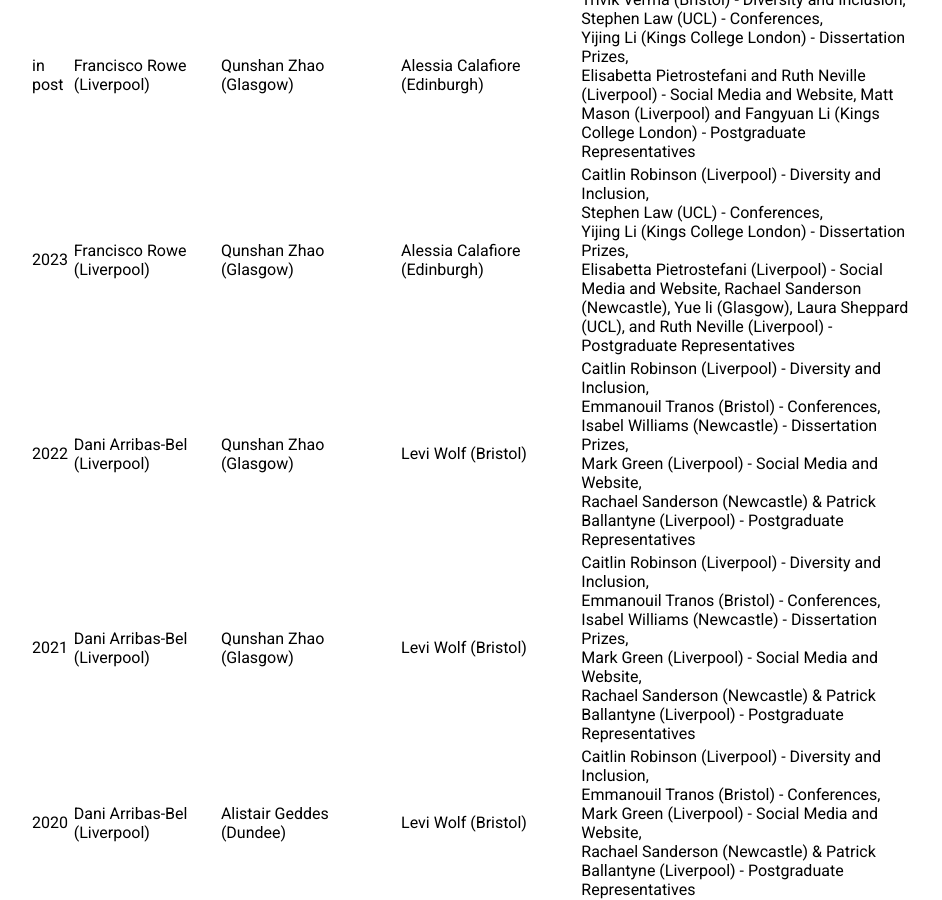
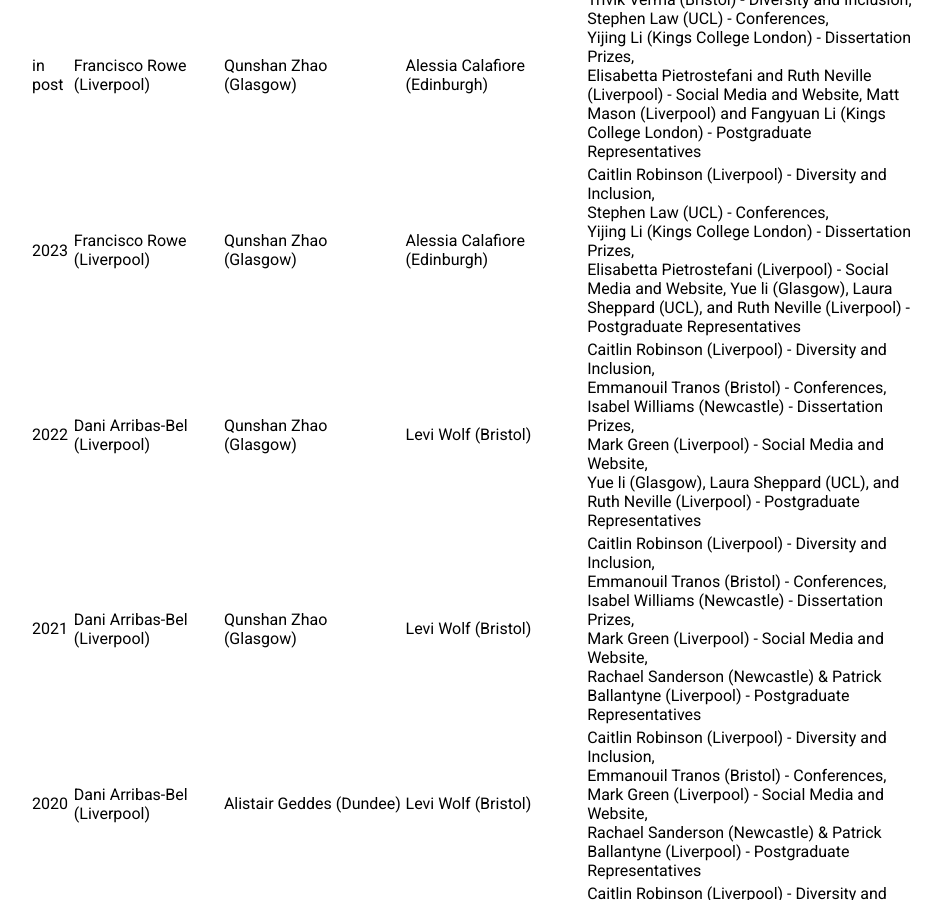
Before and after one commit to qmrg/qmrg.github.io, a Jekyll site: the page built from past_committee.md, in a window 1280 px wide and 900 px high, scrolled down 328 px. Shown: the whole window, without its empty margins (163-1105 px from the left). Built offline with Jekyll 4.4.1, drawn with Linux system fonts in a browser that asks for light colours.

Commit message:
Update past_committee.md

```diff
--- a/past_committee.md
+++ b/past_committee.md
@@ -10,8 +10,8 @@
 | Year    | Chair                                           | Secretary                                      | Treasurer                                         | Other Committee                                                                                                                                                                                                                                                                                                   |
 | ------- | ----------------------------------------------- | ---------------------------------------------- | ------------------------------------------------- | ----------------------------------------------------------------------------------------------------------------------------------------------------------------------------------------------------------------------------------------------------------------------------------------------------------------- |
 | in post | Francisco Rowe (Liverpool)                    | Qunshan Zhao (Glasgow)                         | Alessia Calafiore (Edinburgh)                               | Trivik Verma (Bristol) - Diversity and Inclusion,<br>Stephen Law (UCL) - Conferences,<br>Yijing Li (Kings College London) - Dissertation Prizes,<br>Elisabetta Pietrostefani and Ruth Neville (Liverpool) - Social Media and Website, Matt Mason (Liverpool) and Fangyuan Li (Kings College London) - Postgraduate Representatives |
-| 2023 | Francisco Rowe (Liverpool)                    | Qunshan Zhao (Glasgow)                         | Alessia Calafiore (Edinburgh)                               | Caitlin Robinson (Liverpool) - Diversity and Inclusion,<br>Stephen Law (UCL) - Conferences,<br>Yijing Li (Kings College London) - Dissertation Prizes,<br>Elisabetta Pietrostefani (Liverpool) - Social Media and Website, Rachael Sanderson (Newcastle), Yue li (Glasgow), Laura Sheppard (UCL), and Ruth Neville (Liverpool) - Postgraduate Representatives |
-| 2022 | Dani Arribas-Bel (Liverpool)                    | Qunshan Zhao (Glasgow)                         | Levi Wolf (Bristol)                               | Caitlin Robinson (Liverpool) - Diversity and Inclusion,<br>Emmanouil Tranos (Bristol) - Conferences,<br>Isabel Williams (Newcastle) - Dissertation Prizes,<br>Mark Green (Liverpool) - Social Media and Website,<br>Rachael Sanderson (Newcastle) & Patrick Ballantyne (Liverpool) - Postgraduate Representatives |
+| 2023 | Francisco Rowe (Liverpool)                    | Qunshan Zhao (Glasgow)                         | Alessia Calafiore (Edinburgh)                               | Caitlin Robinson (Liverpool) - Diversity and Inclusion,<br>Stephen Law (UCL) - Conferences,<br>Yijing Li (Kings College London) - Dissertation Prizes,<br>Elisabetta Pietrostefani (Liverpool) - Social Media and Website, Yue li (Glasgow), Laura Sheppard (UCL), and Ruth Neville (Liverpool) - Postgraduate Representatives |
+| 2022 | Dani Arribas-Bel (Liverpool)                    | Qunshan Zhao (Glasgow)                         | Levi Wolf (Bristol)                               | Caitlin Robinson (Liverpool) - Diversity and Inclusion,<br>Emmanouil Tranos (Bristol) - Conferences,<br>Isabel Williams (Newcastle) - Dissertation Prizes,<br>Mark Green (Liverpool) - Social Media and Website,<br> Yue li (Glasgow), Laura Sheppard (UCL), and Ruth Neville (Liverpool) - Postgraduate Representatives |
 | 2021    | Dani Arribas-Bel (Liverpool)                    | Qunshan Zhao (Glasgow)                         | Levi Wolf (Bristol)                               | Caitlin Robinson (Liverpool) - Diversity and Inclusion,<br>Emmanouil Tranos (Bristol) - Conferences,<br>Isabel Williams (Newcastle) - Dissertation Prizes,<br>Mark Green (Liverpool) - Social Media and Website,<br>Rachael Sanderson (Newcastle) & Patrick Ballantyne (Liverpool) - Postgraduate Representatives |
 | 2020    | Dani Arribas-Bel (Liverpool)                    | Alistair Geddes (Dundee)                       | Levi Wolf (Bristol)                               | Caitlin Robinson (Liverpool) - Diversity and Inclusion,<br>Emmanouil Tranos (Bristol) - Conferences,<br>Mark Green (Liverpool) - Social Media and Website,<br>Rachael Sanderson (Newcastle) & Patrick Ballantyne (Liverpool) - Postgraduate Representatives                                                       |
 | 2019    | Dani Arribas-Bel (Liverpool)                    | Alistair Geddes (Dundee)                       | Levi Wolf (Bristol)                               | Caitlin Robinson (Liverpool) - Diversity and Inclusion,<br>Emmanouil Tranos (Bristol) - Conferences,<br>Mark Green (Liverpool) - Social Media and Website                                                                                                                                                         |
```
